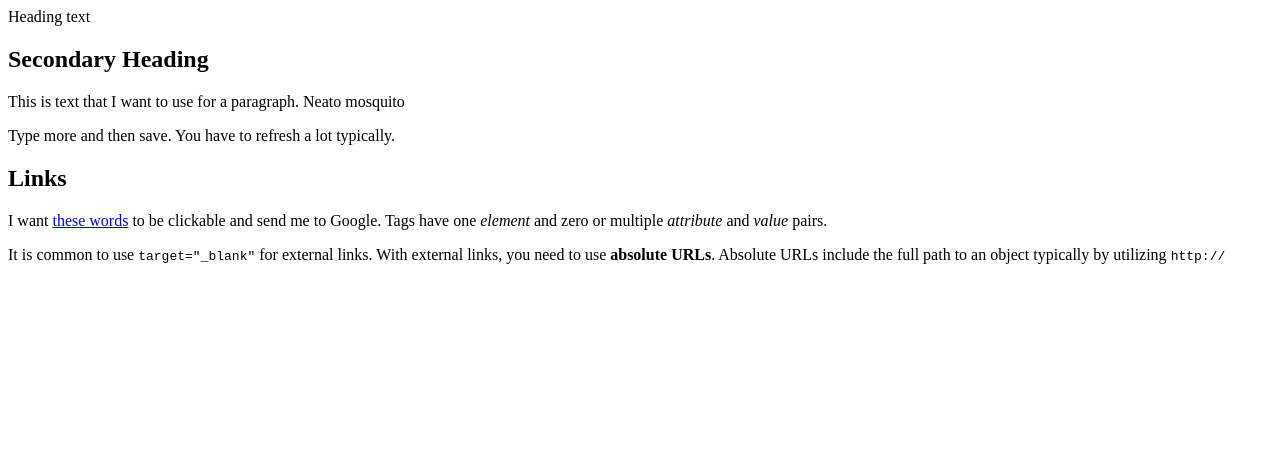
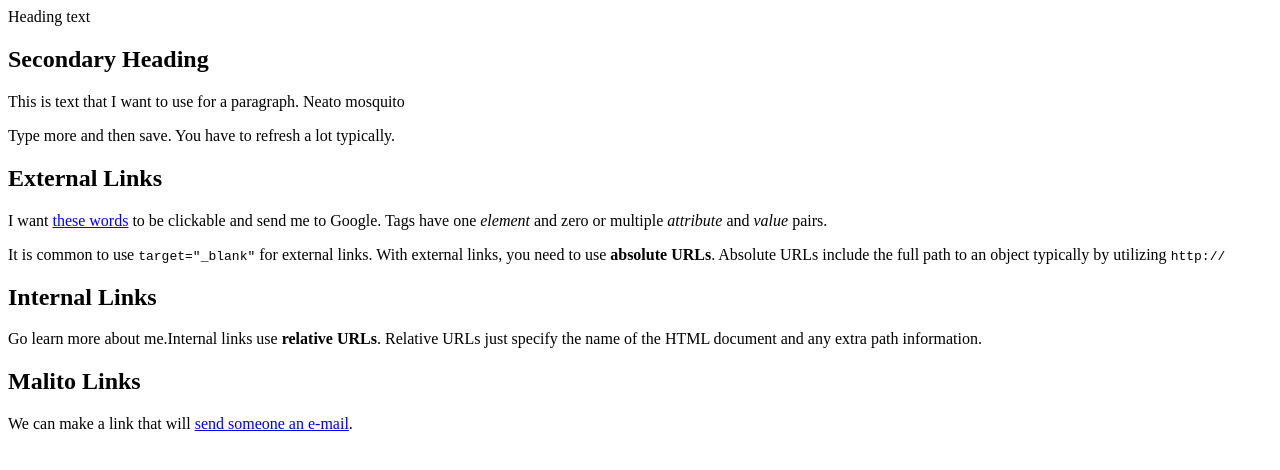
Before and after one commit to AbbeyGaboriault/AbbeyGaboriault.github.io, a plain HTML site: page index.html in a window 1280 px wide. Drawn offline with Linux system fonts and the light colour scheme.

Commit message:
Relative and Mailto links

```diff
--- a/index.html
+++ b/index.html
@@ -3,6 +3,12 @@
 <p> This is text that I want to use for a paragraph. Neato mosquito</p>
 <p> Type more and then save. You have to refresh a lot typically.</p>
 
-<h2> Links</h2>
-<p>I want <a href="http://google.com">these words</a> to be clickable and send me to Google. Tags have one <em>element</em> and zero or multiple <em>attribute</em> and <em>value</em> pairs.</p>
+<h2> External Links</h2>
+<p>I want <a href="http://google.com"target="_blank" title="Google">these words</a> to be clickable and send me to Google. Tags have one <em>element</em> and zero or multiple <em>attribute</em> and <em>value</em> pairs.</p>
 <p> It is common to use <code>target="_blank"</code> for external links. With external links, you need to use <strong> absolute URLs</strong>. Absolute URLs include the full path to an object typically by utilizing <code> http://</code></p>
+
+<h2>Internal Links</h2>
+<p>Go learn more <a href-"about.html">about me</a>.Internal links use <strong>relative URLs</strong>. Relative URLs just specify the name of the HTML document and any extra path information.</p>
+
+<h2> Malito Links</h2>
+<p> We can make a link that will <a href="mailto:name@domain.com">send someone an e-mail</a>.</p>
```
Also changed, not shown: about.html (added, +3 -0 lines).
